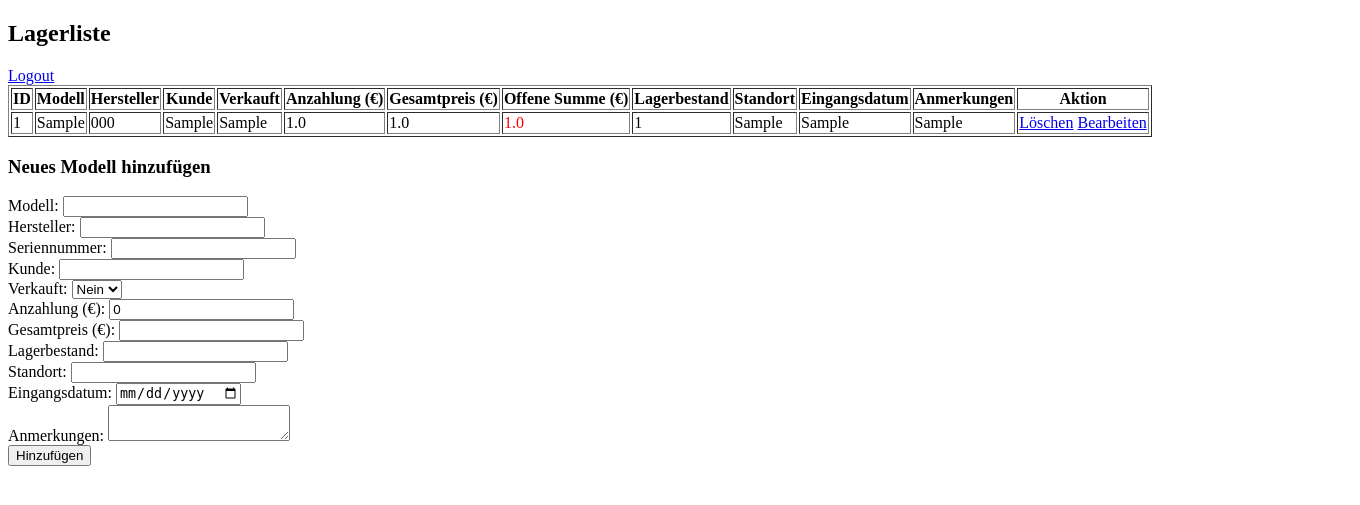
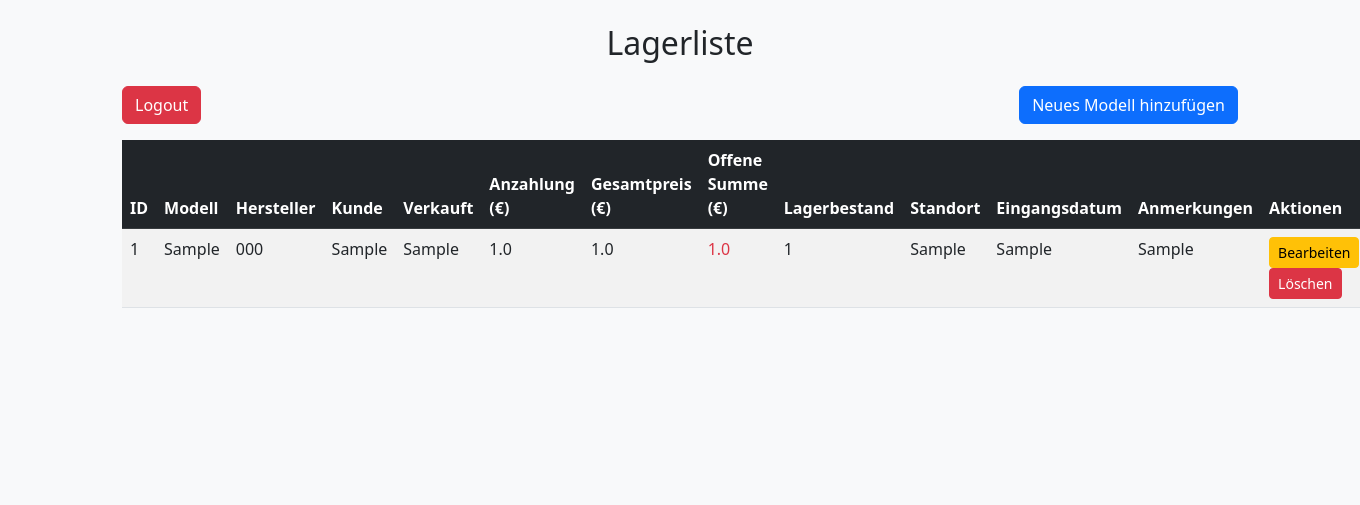
Before and after one commit to StefanFVogel/Lagerliste, a Flask app: page / in a window 1360 px wide. Shown: the top 505 px of the page. Run offline with Flask 3, Linux system fonts and the light colour scheme; the visitor is signed in with stand-in values (Sample User, id 1); tables that the repository leaves empty hold one stand-in row (values such as "Sample post").

Commit message:
new layout

```diff
--- a/templates/index.html
+++ b/templates/index.html
@@ -4,13 +4,19 @@
     <meta charset="UTF-8">
     <meta name="viewport" content="width=device-width, initial-scale=1.0">
     <title>Lagerliste</title>
+    <link href="https://cdn.jsdelivr.net/npm/bootstrap@5.3.0/dist/css/bootstrap.min.css" rel="stylesheet">
 </head>
-<body>
-    <h2>Lagerliste</h2>
-    <a href="{{ url_for('logout') }}">Logout</a>
+<body class="bg-light">
 
-    <table border="1">
-        <thead>
+<div class="container mt-4">
+    <h2 class="text-center mb-4">Lagerliste</h2>
+    <div class="d-flex justify-content-between mb-3">
+        <a href="{{ url_for('logout') }}" class="btn btn-danger">Logout</a>
+        <button class="btn btn-primary" data-bs-toggle="modal" data-bs-target="#addModal">Neues Modell hinzufügen</button>
+    </div>
+
+    <table class="table table-striped table-hover">
+        <thead class="table-dark">
             <tr>
                 <th>ID</th>
                 <th>Modell</th>
@@ -24,7 +30,7 @@
                 <th>Standort</th>
                 <th>Eingangsdatum</th>
                 <th>Anmerkungen</th>
-                <th>Aktion</th>
+                <th>Aktionen</th>
             </tr>
         </thead>
         <tbody>
@@ -37,7 +43,7 @@
                 <td>{{ item.verkauft }}</td>
                 <td>{{ item.anzahlung }}</td>
                 <td>{{ item.gesamtpreis }}</td>
-                <td style="color: {% if item.offene_summe > 0 %}red{% else %}black{% endif %};">
+                <td class="{% if item.offene_summe > 0 %}text-danger{% else %}text-success{% endif %}">
                     {{ item.offene_summe }}
                 </td>
                 <td>{{ item.lagerbestand }}</td>
@@ -45,53 +51,75 @@
                 <td>{{ item.eingangsdatum }}</td>
                 <td>{{ item.anmerkungen }}</td>
                 <td>
-                    <a href="{{ url_for('delete', id=item.id) }}" onclick="return confirm('Möchtest du diesen Eintrag wirklich löschen?')">Löschen</a>
-                    <a href="{{ url_for('edit', id=item.id) }}">Bearbeiten</a>
+                    <a href="{{ url_for('edit', id=item.id) }}" class="btn btn-warning btn-sm">Bearbeiten</a>
+                    <a href="{{ url_for('delete', id=item.id) }}" class="btn btn-danger btn-sm" onclick="return confirm('Möchtest du diesen Eintrag wirklich löschen?')">Löschen</a>
                 </td>
             </tr>
             {% endfor %}
         </tbody>
     </table>
+</div>
 
-    <h3>Neues Modell hinzufügen</h3>
-    <form method="POST" action="{{ url_for('add') }}">
-        <label>Modell:</label>
-        <input type="text" name="modell" required>
-        <br>
-        <label>Hersteller:</label>
-        <input type="text" name="hersteller" required>
-        <br>
-        <label>Seriennummer:</label>
-        <input type="text" name="seriennummer" required>
-        <br>
-        <label>Kunde:</label>
-        <input type="text" name="kunde">
-        <br>
-        <label>Verkauft:</label>
-        <select name="verkauft">
-            <option value="Nein">Nein</option>
-            <option value="Ja">Ja</option>
-        </select>
-        <br>
-        <label>Anzahlung (€):</label>
-        <input type="number" name="anzahlung" step="0.01" value="0">
-        <br>
-        <label>Gesamtpreis (€):</label>
-        <input type="number" name="gesamtpreis" step="0.01" required>
-        <br>
-        <label>Lagerbestand:</label>
-        <input type="number" name="lagerbestand" required>
-        <br>
-        <label>Standort:</label>
-        <input type="text" name="standort">
-        <br>
-        <label>Eingangsdatum:</label>
-        <input type="date" name="eingangsdatum">
-        <br>
-        <label>Anmerkungen:</label>
-        <textarea name="anmerkungen"></textarea>
-        <br>
-        <button type="submit">Hinzufügen</button>
-    </form>
+<!-- Modal zum Hinzufügen eines neuen Modells -->
+<div class="modal fade" id="addModal" tabindex="-1" aria-labelledby="addModalLabel" aria-hidden="true">
+  <div class="modal-dialog">
+    <div class="modal-content">
+      <div class="modal-header">
+        <h5 class="modal-title" id="addModalLabel">Neues Modell hinzufügen</h5>
+        <button type="button" class="btn-close" data-bs-dismiss="modal" aria-label="Close"></button>
+      </div>
+      <div class="modal-body">
+        <form method="POST" action="{{ url_for('add') }}">
+            <div class="mb-3">
+                <label class="form-label">Modell:</label>
+                <input type="text" class="form-control" name="modell" required>
+            </div>
+            <div class="mb-3">
+                <label class="form-label">Hersteller:</label>
+                <input type="text" class="form-control" name="hersteller" required>
+            </div>
+            <div class="mb-3">
+                <label class="form-label">Kunde:</label>
+                <input type="text" class="form-control" name="kunde">
+            </div>
+            <div class="mb-3">
+                <label class="form-label">Verkauft:</label>
+                <select class="form-select" name="verkauft">
+                    <option value="Nein">Nein</option>
+                    <option value="Ja">Ja</option>
+                </select>
+            </div>
+            <div class="mb-3">
+                <label class="form-label">Anzahlung (€):</label>
+                <input type="number" class="form-control" name="anzahlung" step="0.01" value="0">
+            </div>
+            <div class="mb-3">
+                <label class="form-label">Gesamtpreis (€):</label>
+                <input type="number" class="form-control" name="gesamtpreis" step="0.01" required>
+            </div>
+            <div class="mb-3">
+                <label class="form-label">Lagerbestand:</label>
+                <input type="number" class="form-control" name="lagerbestand" required>
+            </div>
+            <div class="mb-3">
+                <label class="form-label">Standort:</label>
+                <input type="text" class="form-control" name="standort">
+            </div>
+            <div class="mb-3">
+                <label class="form-label">Eingangsdatum:</label>
+                <input type="date" class="form-control" name="eingangsdatum">
+            </div>
+            <div class="mb-3">
+                <label class="form-label">Anmerkungen:</label>
+                <textarea class="form-control" name="anmerkungen"></textarea>
+            </div>
+            <button type="submit" class="btn btn-primary w-100">Hinzufügen</button>
+        </form>
+      </div>
+    </div>
+  </div>
+</div>
+
+<script src="https://cdn.jsdelivr.net/npm/bootstrap@5.3.0/dist/js/bootstrap.bundle.min.js"></script>
 </body>
 </html>
```
Also changed, not shown: templates/edit.html (+60 -39 lines).
